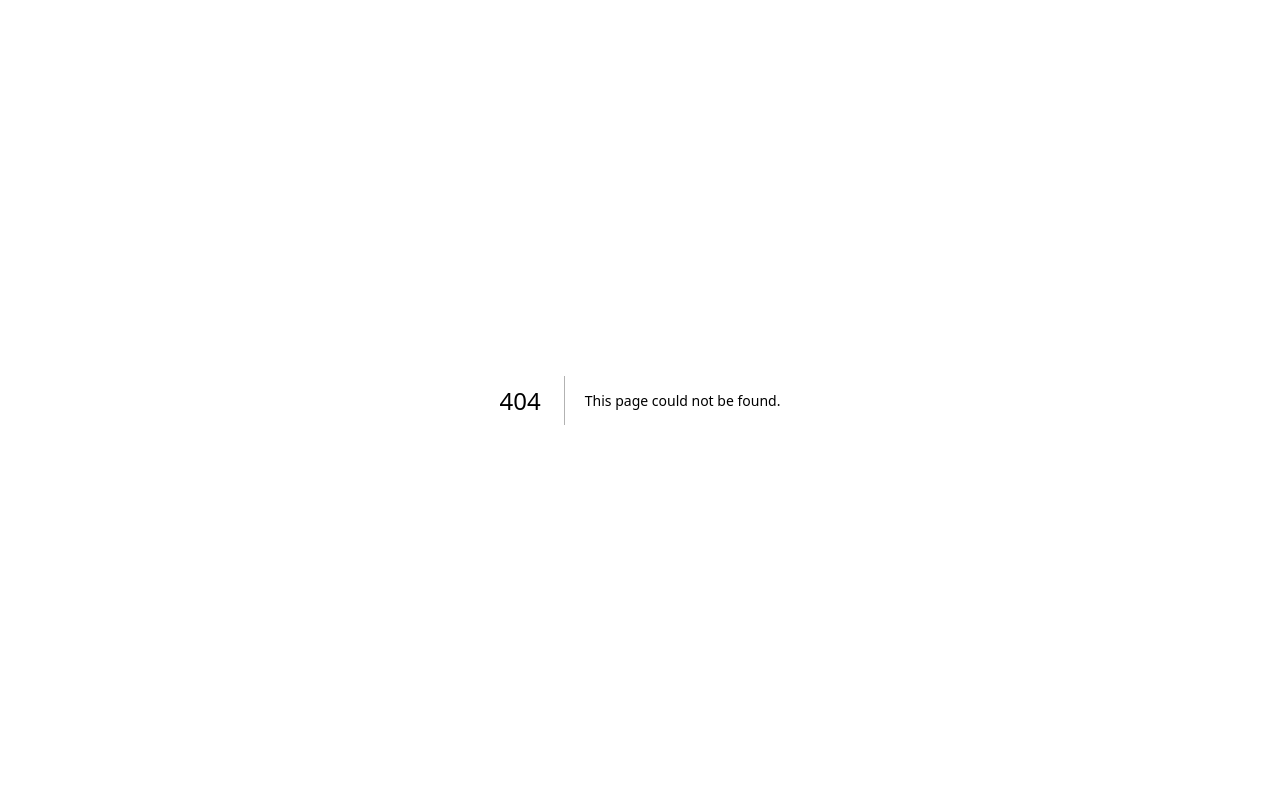
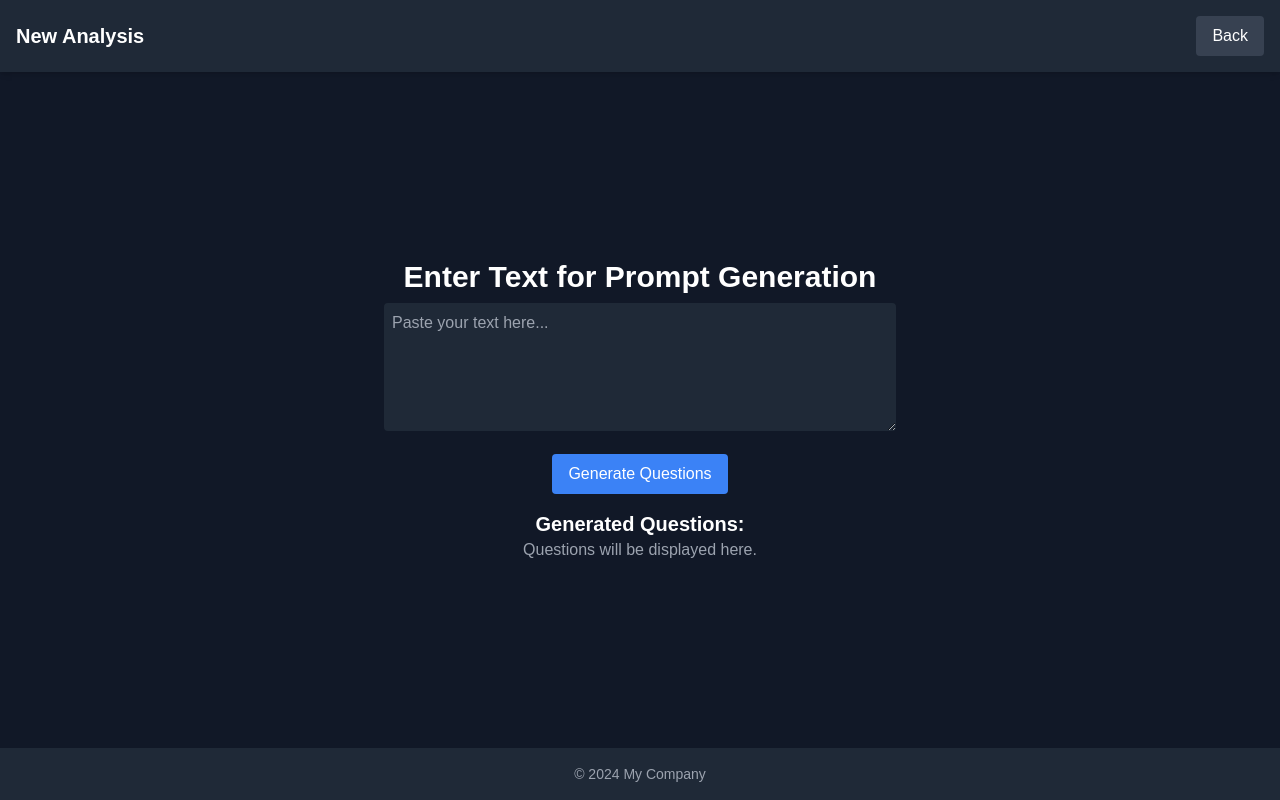
Before and after one commit to sanskar240/inquisitor-wrapper, a Next.js app: page /new-analysis in a window 1280 px wide. Before the commit this address had no page. Built offline with nearby package versions, Linux system fonts and the light colour scheme.

Commit message:
prompt gen logic

```diff
--- /dev/null
+++ b/app/api/generate/route.js
@@ -0,0 +1,33 @@
+// app/api/generate/route.js
+import axios from 'axios';
+
+export async function POST(request) {
+  const { inputs } = await request.json();
+  const token = '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';
+
+  try {
+    const response = await axios.post(
+      'https://huggingface.co/nvidia/Llama-3.1-Nemotron-70B-Instruct-HF',
+      { inputs },
+      {
+        headers: {
+          Authorization: `Bearer ${token}`,
+        },
+      }
+    );
+
+    return new Response(JSON.stringify(response.data), {
+      status: 200,
+      headers: { 'Content-Type': 'application/json' },
+    });
+  } catch (error) {
+    console.error('Error communicating with Hugging Face:', error);
+    return new Response(
+      JSON.stringify({ error: 'Failed to generate questions' }),
+      {
+        status: 500,
+        headers: { 'Content-Type': 'application/json' },
+      }
+    );
+  }
+}
--- /dev/null
+++ b/app/generated-questions/page.js
@@ -0,0 +1,35 @@
+import React from 'react';
+
+const GeneratedQuestions = () => {
+  return (
+    <div className="flex flex-col min-h-screen bg-gray-900 text-white">
+      {/* Header Section */}
+      <header className="bg-gray-800 shadow-md p-4">
+        <div className="container mx-auto flex justify-between items-center">
+          <h1 className="text-xl font-bold">Generated Questions</h1>
+        </div>
+      </header>
+
+      {/* Main Content */}
+      <main className="flex flex-col items-center justify-center flex-1 text-center px-4 md:px-0">
+        <h2 className="text-3xl font-bold mb-2">Your Questions</h2>
+        {/* Placeholder for displaying generated questions */}
+        <p className="text-lg mb-4">Here are the questions generated from your analysis:</p>
+
+        {/* Example Questions */}
+        <ul className="list-disc text-left">
+          <li className="mb-2">What is the main theme of the text?</li>
+          <li className="mb-2">Can you summarize the key points?</li>
+          <li className="mb-2">What questions do you have about the content?</li>
+        </ul>
+      </main>
+
+      {/* Footer */}
+      <footer className="bg-gray-800 text-center p-4">
+        <p className="text-sm text-gray-400">© 2024 My Company</p>
+      </footer>
+    </div>
+  );
+};
+
+export default GeneratedQuestions;
--- /dev/null
+++ b/app/new-analysis/page.js
@@ -0,0 +1,92 @@
+"use client";
+import React, { useState } from 'react';
+import axios from 'axios';
+
+const NewAnalysis = () => {
+  const [text, setText] = useState('');
+  const [questions, setQuestions] = useState([]);
+  const [loading, setLoading] = useState(false);
+  const [error, setError] = useState('');
+
+  const handleSubmit = async (e) => {
+    e.preventDefault();
+    setLoading(true);
+    setError('');
+
+    if (!text.trim()) {
+      setError('Please enter some text to generate questions.');
+      setLoading(false);
+      return;
+    }
+
+    const prompt = `generate questions: ${text}`;
+
+    try {
+      // Update the endpoint to match the new route path `/api/generate`
+      const response = await axios.post('http://localhost:3000/api/generate', { inputs: prompt });
+
+
+      if (response.data) {
+        setQuestions(response.data || []); // Update based on response structure
+      } else {
+        setError('Unexpected response format from the API');
+      }
+    } catch (err) {
+      setError('Error generating questions. Please try again.');
+      console.error('Error details:', err);
+    } finally {
+      setLoading(false);
+    }
+  };
+
+  return (
+    <div className="flex flex-col min-h-screen bg-gray-900 text-white">
+      <header className="bg-gray-800 shadow-md p-4">
+        <div className="container mx-auto flex justify-between items-center">
+          <h1 className="text-xl font-bold">New Analysis</h1>
+          <button className="bg-gray-700 text-white px-4 py-2 rounded hover:bg-gray-600">
+            Back
+          </button>
+        </div>
+      </header>
+
+      <main className="flex flex-col items-center justify-center flex-1 text-center px-4 md:px-0">
+        <h2 className="text-3xl font-bold mb-2">Enter Text for Prompt Generation</h2>
+        <form className="w-full max-w-lg mx-auto" onSubmit={handleSubmit}>
+          <textarea
+            className="w-full h-32 p-2 rounded bg-gray-800 text-white mb-4"
+            placeholder="Paste your text here..."
+            value={text}
+            onChange={(e) => setText(e.target.value)}
+          />
+
+          <button
+            type="submit"
+            className="bg-blue-500 text-white px-4 py-2 rounded hover:bg-blue-600"
+            disabled={loading}
+          >
+            {loading ? 'Generating...' : 'Generate Questions'}
+          </button>
+        </form>
+
+        <div className="mt-4">
+          <h3 className="text-xl font-bold">Generated Questions:</h3>
+          {error && <p className="text-red-500">{error}</p>}
+          {questions.length > 0 ? (
+            questions.map((question, index) => (
+              <p key={index} className="text-gray-400">{question}</p>
+            ))
+          ) : (
+            <p className="text-gray-400">Questions will be displayed here.</p>
+          )}
+        </div>
+      </main>
+
+      <footer className="bg-gray-800 text-center p-4">
+        <p className="text-sm text-gray-400">© 2024 My Company</p>
+      </footer>
+    </div>
+  );
+};
+
+export default NewAnalysis;
--- a/package.json
+++ b/package.json
@@ -10,6 +10,8 @@
   },
   "dependencies": {
     "@clerk/nextjs": "^6.0.2",
+    "@huggingface/inference": "^2.8.1",
+    "axios": "^1.7.7",
     "next": "15.0.1",
     "react": "19.0.0-rc-69d4b800-20241021",
     "react-dom": "19.0.0-rc-69d4b800-20241021",
```
Also changed, not shown: atomic.txt (deleted), 1 other file (tests, documents, lock files or other folders).
